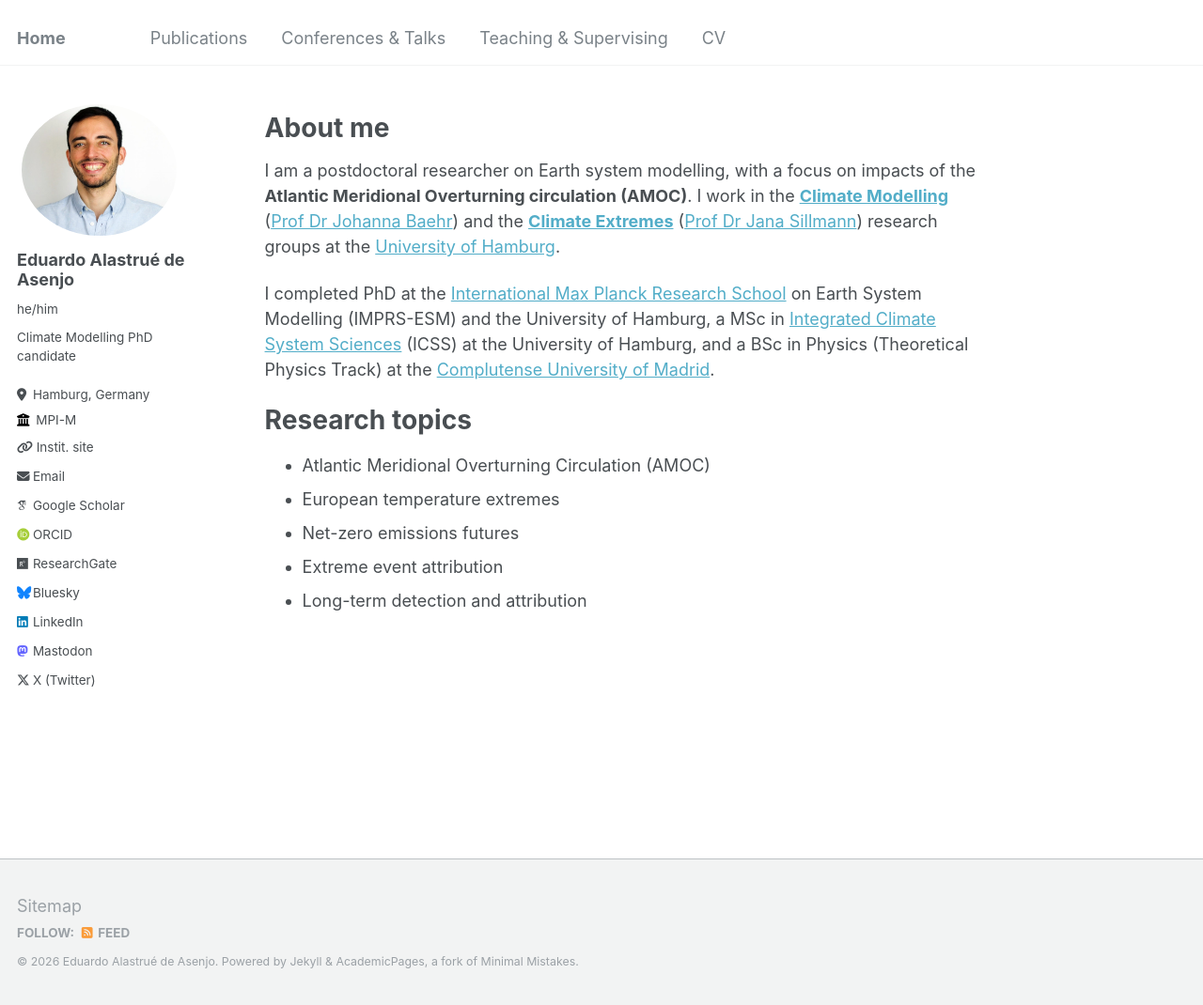
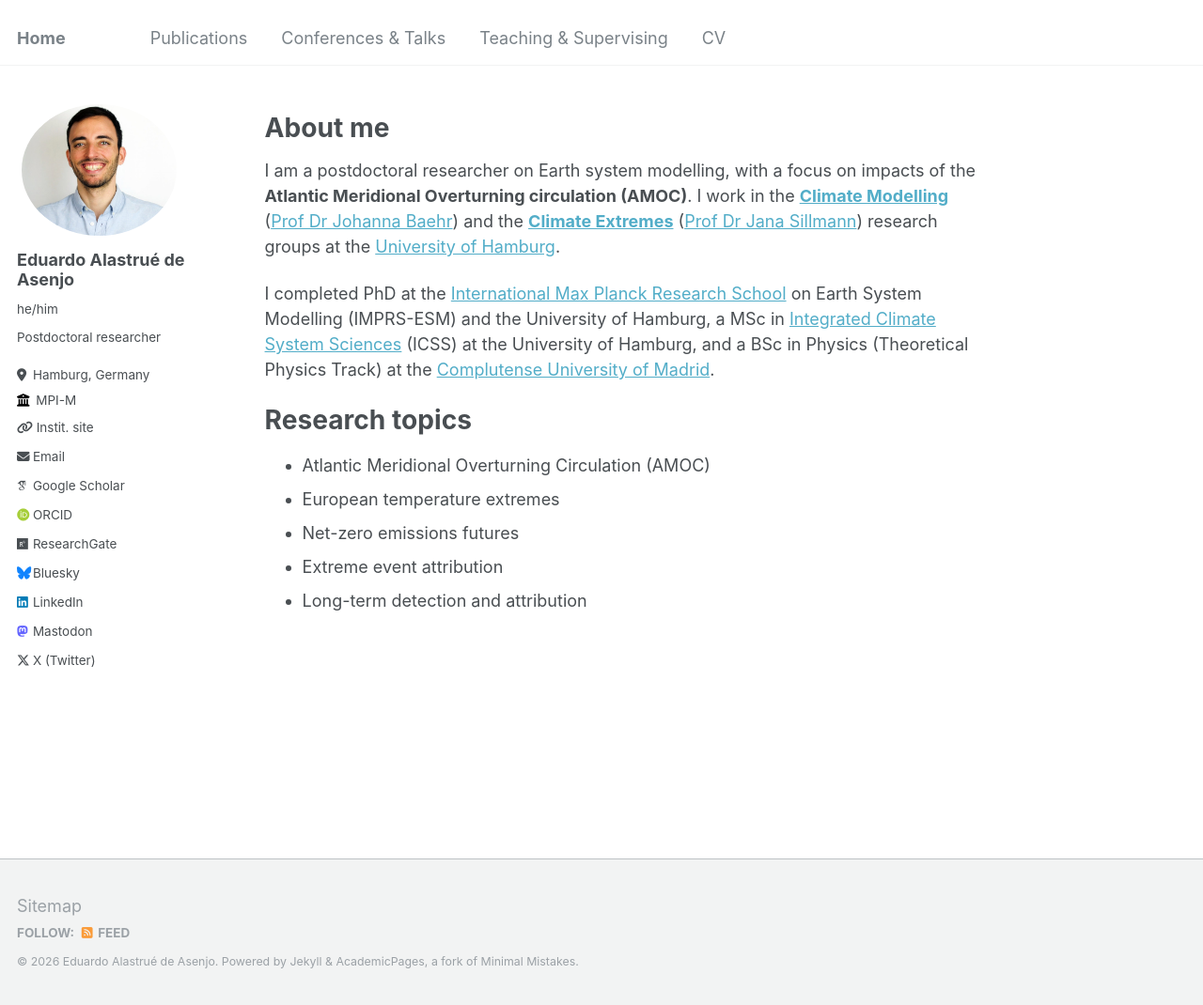
Before and after one commit to edualas/edualas.github.io, a Jekyll site: the page built from _pages/about.md, in a window 1280 px wide and 1070 px high. Shown: the whole window at 94% size. Built offline with Jekyll 4.4.1, drawn with Linux system fonts in a browser that asks for light colours; some web fonts are replaced.

Commit message:
Update bio

```diff
--- a/_config.yml
+++ b/_config.yml
@@ -24,7 +24,7 @@ author:
   avatar           : "photo_edu.png"
   name             : "Eduardo Alastrué de Asenjo"
   pronouns         : "he/him"
-  bio              : "Climate Modelling PhD candidate"
+  bio              : "Postdoctoral researcher"
   location         : "Hamburg, Germany"
   employer         : "MPI-M"
   uri              : "https://mpimet.mpg.de/en/staff/eduardo-alastrue-de-asenjo"
```
